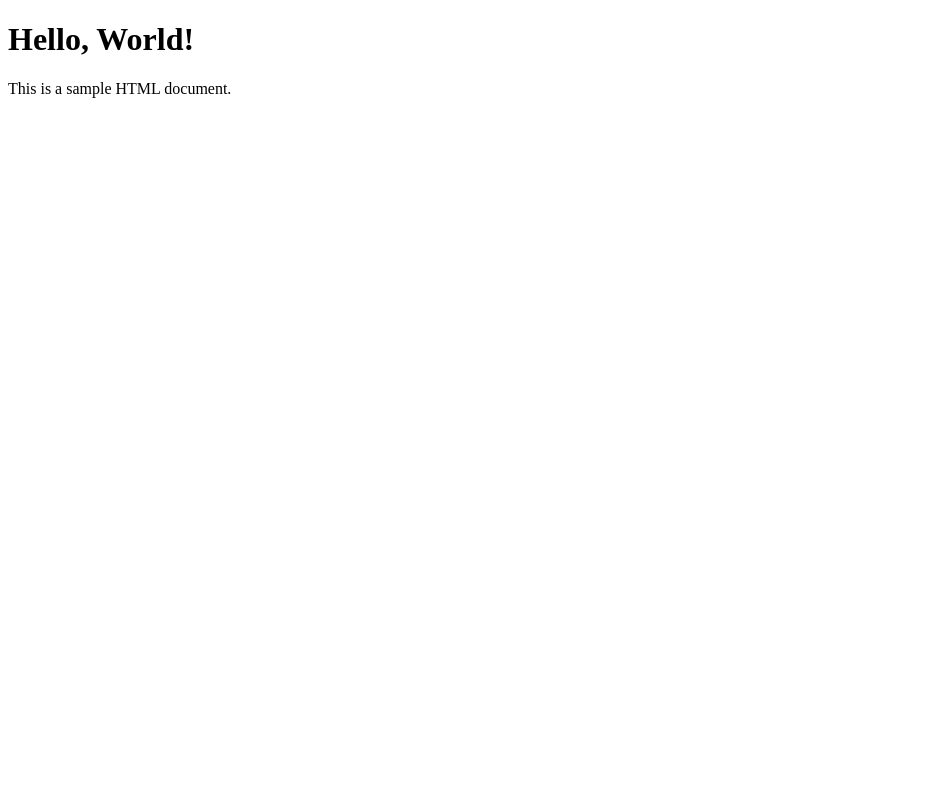
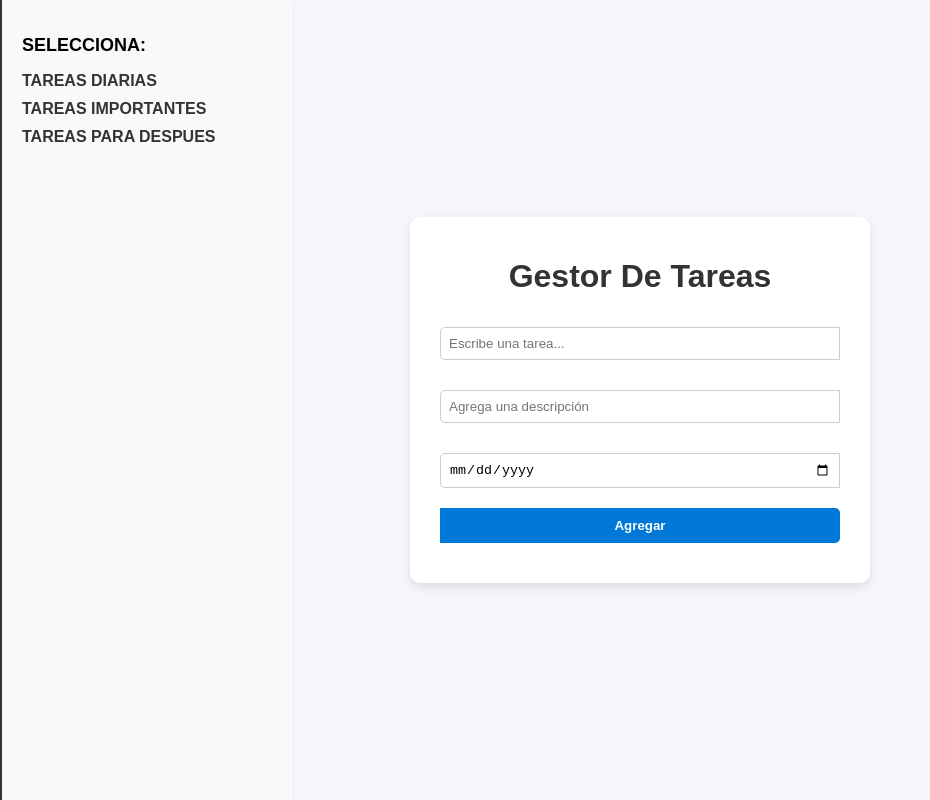
Before and after one commit to AndyChiroque/web-lab, a plain HTML site: page Fronted/index.html in a window 1280 px wide. Shown: the whole page, without its empty margins (0-930 px from the left). Drawn offline with Linux system fonts and the light colour scheme.

Commit message:
Gestor de tareas inicial, se agrego el nombre de tarea, descripción, fecha de inicio de tarea, detalles laterales para identificar los diferentes tipos de tareas que se realizan

```diff
--- a/Fronted/index.html
+++ b/Fronted/index.html
@@ -3,11 +3,35 @@
 <head>
     <meta charset="UTF-8">
     <meta name="viewport" content="width=device-width, initial-scale=1.0">
-    <title>Document</title>
+    <title>GESTOR DE TAREAS</title>
+    <link rel="stylesheet" href="styles.css">
 </head>
 <body>
-    <h1>Hello, World!</h1>
-    <p>This is a sample HTML document.</p>
+    <div class="container">
+        <h1>Gestor De Tareas</h1>
+
+        <div class="task-form">
+            <input type="text" placeholder="Escribe una tarea...">
+            <input type="text" placeholder="Agrega una descripción" >
+            <input type="date" required>
+            <button id="agregarButton">Agregar</button>
+        </div>
+
+    </div>
+    <!--details crea un bloque lateral con informacion despleglable-->
+
+    <details open class="detalles">
+        <aside class="borde_lateral">
+            <h2>SELECCIONA: </h2>
+            <ul>
+                <li><a href="#">TAREAS DIARIAS</a></li>
+                <li><a href="#">TAREAS IMPORTANTES</a></li>
+                <li><a href="#">TAREAS PARA DESPUES</a></li>
+            </ul>
+        </aside>
+
+    </details>
+
     <script>
         console.log("Hello from the script!");
     </script>
--- /dev/null
+++ b/Fronted/styles.css
@@ -0,0 +1,128 @@
+/* Estilos generales */
+body {
+  font-family: Arial, sans-serif;
+  background: #f4f6f9;
+  margin: 0;
+  padding: 0;
+  display: flex;
+  justify-content: center;
+  align-items: center;
+  height: 100vh;
+}
+
+.container {
+  background: #fff;
+  padding: 20px 30px;
+  border-radius: 10px;
+  box-shadow: 0 4px 10px rgba(0,0,0,0.1);
+  width: 400px;
+}
+
+h1 {
+  text-align: center;
+  color: #333;
+}
+
+
+/* Formulario */
+.task-form {
+  display: flex;
+  flex-direction: column;
+  gap: 10px;
+  margin-bottom: 20px;
+}
+
+.task-form input {
+  margin: 10px 0;
+  padding: 8px;
+  width: 100%;
+  border: 1px solid #ccc;
+  border-radius: 5px 0 0 5px;
+  box-sizing: border-box;
+}
+
+.task-form button {
+  padding: 10px 20px;
+  border: none;
+  background: #0078d7;
+  color: white;
+  font-weight: bold;
+  cursor: pointer;
+  border-radius: 0 5px 5px 0;
+}
+
+.task-form button:hover {
+  background: #005fa3;
+}
+
+
+/* Lista de tareas */
+.task-list {
+  list-style: none;
+  padding: 0;
+}
+
+.task {
+  padding: 10px;
+  margin-bottom: 8px;
+  background: #f9f9f9;
+  border-radius: 5px;
+  display: flex;
+  justify-content: space-between;
+  align-items: center;
+}
+
+.task.completed {
+  text-decoration: line-through;
+  color: gray;
+}
+
+.delete {
+  color: red;
+  cursor: pointer;
+  font-size: 18px;
+}
+
+/* Barra de detalles*/
+.detalles {
+  position: fixed;
+  left: 0;
+}
+
+/* Borde lateral*/
+.borde_lateral {
+  position: fixed;
+  left: 0;
+  top: 0;
+  width: 250px;
+  height: 100%;
+  background: #f9f9f9;
+  border-left: 2px solid #333;
+  padding: 20px;
+  box-shadow: -2px 0 5px rgba(0,0,0,0.1);
+}
+
+.borde_lateral h2 {
+  font-size: 18px;
+  margin-bottom: 10px;
+}
+
+.borde_lateral ul {
+  list-style: none;
+  padding: 0;
+}
+
+.borde_lateral li {
+  margin: 10px 0;
+}
+
+.borde_lateral a {
+    text-decoration: none;
+    color: #333;
+    font-weight: bold;
+    cursor: pointer;
+}
+
+.borde_lateral a:hover {
+    color: #007bff;
+}
```
